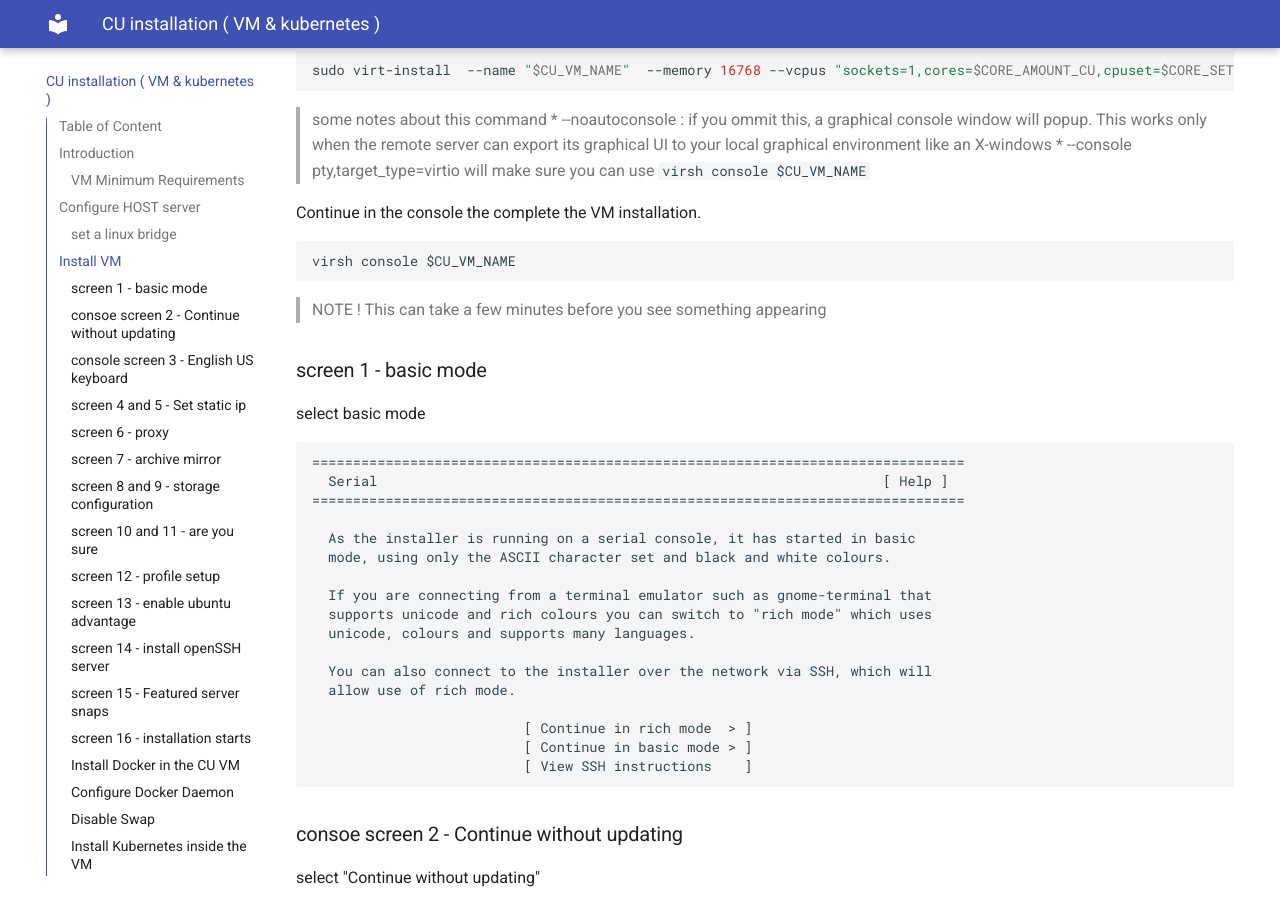
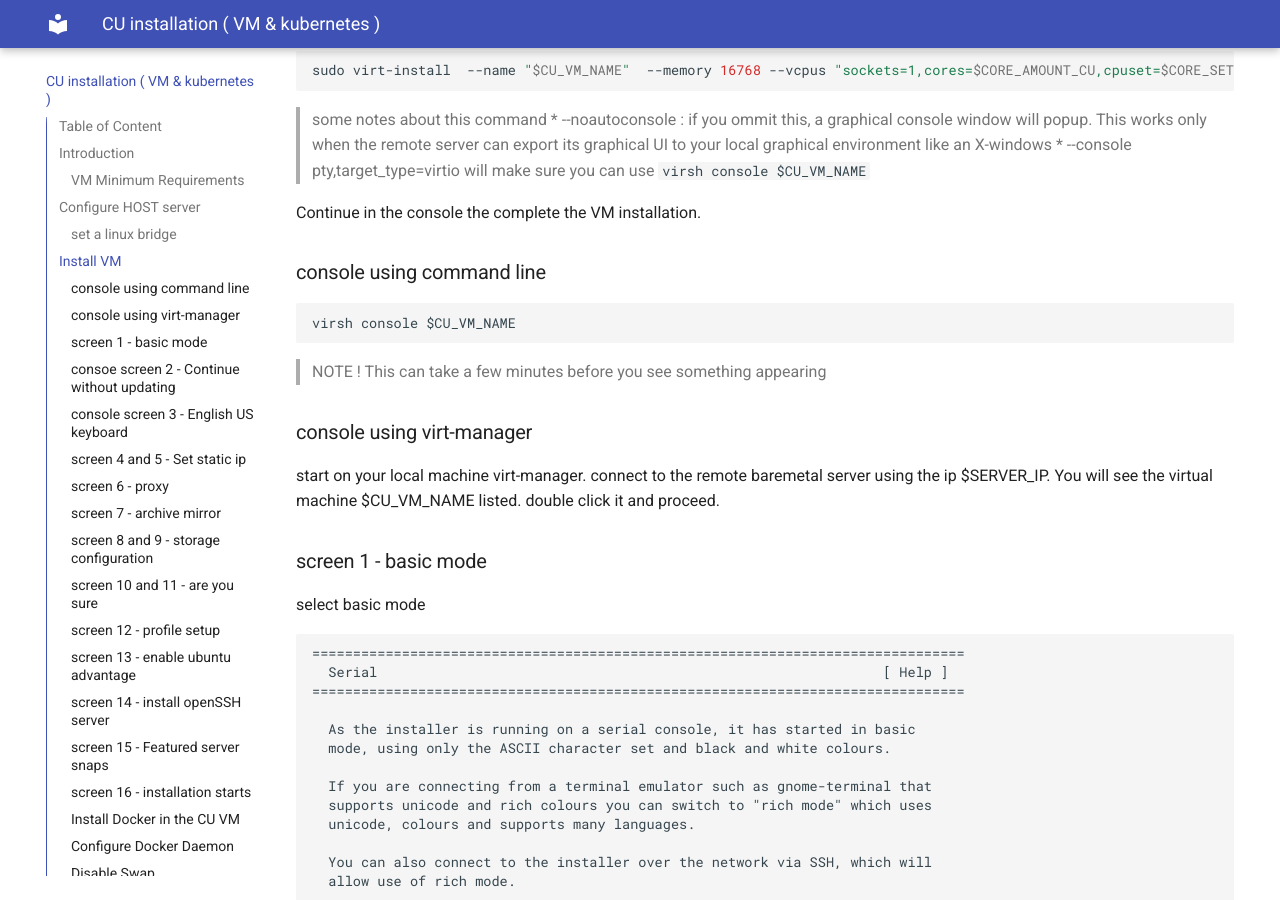
Before and after one commit to accelleran/drax-docs, an MkDocs documentation site: the page built from docs/kubernetes-install/index.md, in a window 1280 px wide and 900 px high, scrolled down 2250 px. Built offline with MkDocs 1.6.1 and Material for MkDocs 9.7.7, drawn with Linux system fonts in a browser that asks for light colours; the version menu is left out.

Commit message:
Update index.md

````diff
--- a/docs/kubernetes-install/index.md
+++ b/docs/kubernetes-install/index.md
@@ -99,11 +99,17 @@ sudo virt-install  --name "$CU_VM_NAME"  --memory 16768 --vcpus "sockets=1,cores
 > * --console pty,target_type=virtio will make sure you can use ```virsh console $CU_VM_NAME```
 
 Continue in the console the complete the VM installation.
+### console using command line
 ```
 virsh console $CU_VM_NAME
 ```
+> NOTE ! This can take a few minutes before you see something appearing
 
-> NOTE ! This can take a few minutes before you see something appearing
+### console using virt-manager
+start on your local machine virt-manager.
+connect to the remote baremetal server using the ip $SERVER_IP.
+You will see the virtual machine $CU_VM_NAME listed.
+double click it and proceed.
 
 ### screen 1 - basic mode
 
````
